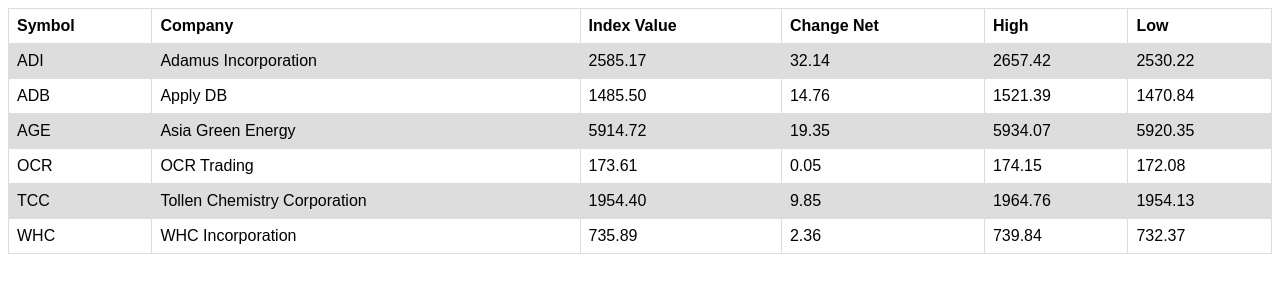
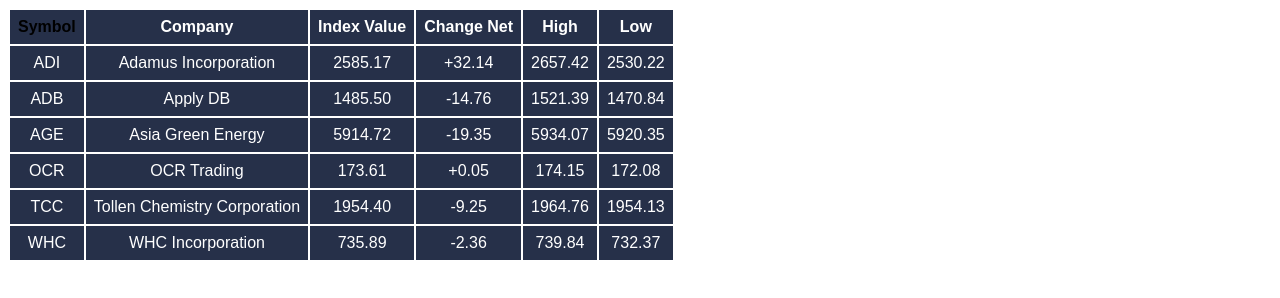
Before and after one commit to Ttanasart-pt/Brokerage, a plain HTML site: page table.html in a window 1280 px wide. Drawn offline with Linux system fonts and the light colour scheme.

Commit message:
table change

```diff
--- a/table.html
+++ b/table.html
@@ -3,81 +3,84 @@
 <style>
 table {
     font-family: arial, sans-serif;
-    border-collapse: collapse;
+    <!--border-collapse: collapse;-->
     width: 100%;
 }
 
 td, th {
-    border: 1px solid #dddddd;
-    text-align: left;
+
+    text-align: center;
     padding: 8px;
 }
 
-tr:nth-child(even) {
-    background-color: #dddddd;
+tr{
+    background-color: #263049;
 }
 </style>
 </head>
 <body>
 
 <table>
+
   <tr>
+
 	<th>Symbol</th>
-    <th>Company</th>
-    <th>Index Value</th>
-    <th>Change Net </th>
-	<th>High</th>
-	<th>Low</th>
+    <th><p style="color:white;">Company</p></th>
+    <th><p style="color:white;">Index Value</p></th>
+    <th><p style="color:white;">Change Net </p></th>
+	<th><p style="color:white;">High</p></th>
+	<th><p style="color:white;">Low</p></th>
   </tr>
   <tr>
-	<td>ADI</td>
-    <td>Adamus Incorporation</td>
-    <td>2585.17</td>
-    <td>32.14</td>
-	<td>2657.42</td>
-	<td>2530.22</td>
+	<td><p style="color:white;">ADI</p></td>
+    <td><p style="color:white;">Adamus Incorporation</p></td>
+    <td><p style="color:white;">2585.17</p></td>
+    <td><p style="color:white;">+32.14</p></td>
+	<td><p style="color:white;">2657.42</p></td>
+	<td><p style="color:white;">2530.22</p></td>
   </tr>
   <tr>
-	<td>ADB</td>
-    <td>Apply DB</td>
-    <td>1485.50</td>
-    <td>14.76</td>
-	<td>1521.39</td>
-	<td>1470.84</td>
+	<td><p style="color:white;">ADB</p></td>
+    <td><p style="color:white;">Apply DB</p></td>
+    <td><p style="color:white;">1485.50</p></td>
+    <td><p style="color:white;">-14.76</p></td>
+	<td><p style="color:white;">1521.39</p></td>
+	<td><p style="color:white;">1470.84</p></td>
   </tr>
   <tr>
-	<td>AGE</td>
-    <td>Asia Green Energy</td>
-    <td>5914.72</td>
-    <td>19.35</td>
-	<td>5934.07</td>
-	<td>5920.35</td>
+	<td><p style="color:white;">AGE</td>
+    <td><p style="color:white;">Asia Green Energy</td>
+    <td><p style="color:white;">5914.72</td>
+    <td><p style="color:white;">-19.35</td>
+	<td><p style="color:white;">5934.07</td>
+	<td><p style="color:white;">5920.35</td>
   </tr>
   <tr>
-	<td>OCR</td>
-    <td>OCR Trading</td>
-    <td>173.61</td>
-    <td>0.05</td>
-	<td>174.15</td>
-	<td>172.08</td>
+	<td><p style="color:white;">OCR</td>
+    <td><p style="color:white;">OCR Trading</td>
+    <td><p style="color:white;">173.61</td>
+    <td><p style="color:white;">+0.05</td>
+	<td><p style="color:white;">174.15</td>
+	<td><p style="color:white;">172.08</td>
   </tr>
   <tr>
-	<td>TCC</td>
-    <td>Tollen Chemistry Corporation</td>
-    <td>1954.40</td>
-    <td>9.85</td>
-	<td>1964.76</td>
-	<td>1954.13</td>
+	<td><p style="color:white;">TCC</td>
+    <td><p style="color:white;">Tollen Chemistry Corporation</td>
+    <td><p style="color:white;">1954.40</td>
+    <td><p style="color:white;">-9.25</td>
+	<td><p style="color:white;">1964.76</td>
+	<td><p style="color:white;">1954.13</td>
   </tr>
   <tr>
-	<td>WHC</td>
-    <td>WHC Incorporation</td>
-    <td>735.89</td>
-    <td>2.36</td>
-	<td>739.84</td>
-	<td>732.37</td>
+	<td><p style="color:white;">WHC</td>
+    <td><p style="color:white;">WHC Incorporation</td>
+    <td><p style="color:white;">735.89</td>
+    <td><p style="color:white;">-2.36</td>
+	<td><p style="color:white;">739.84</td>
+	<td><p style="color:white;">732.37</td>
   </tr>
 </table>
 
 </body>
+	<!--tr:nth-child(even)-->
 </html>
```
